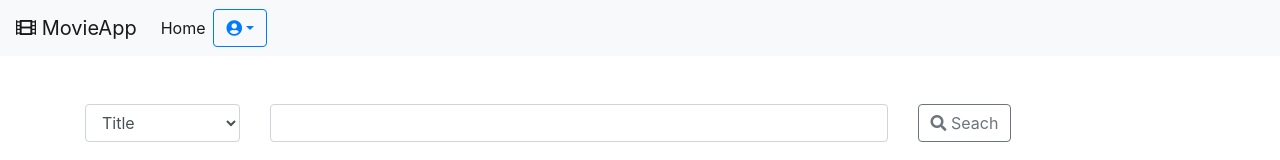
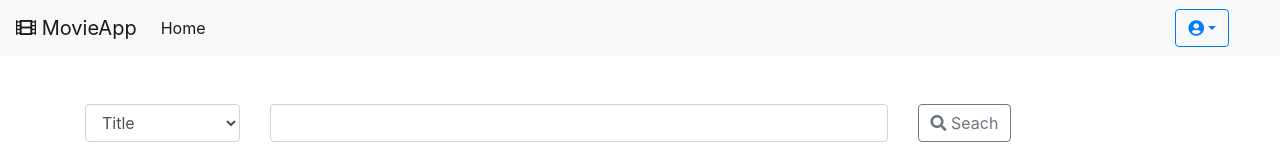
Before and after one commit to wilbertopachecob/movieApp, an Angular app in the folder front_end/: page /home in a window 1280 px wide. Shown: the top 160 px of the page. Built offline with nearby package versions, Linux system fonts and the light colour scheme; no server answers; sample sign-in values are in the browser's storage.

Commit message:
Moved Log in option to the left

```diff
--- a/front_end/src/app/components/header/header.component.html
+++ b/front_end/src/app/components/header/header.component.html
@@ -17,7 +17,11 @@
         >Home <span class="sr-only">(current)</span></a
       >
     </div>
-    <div *ngIf="!isLoggedIn(); else userSettings" class="navbar-nav">
+    <div
+      *ngIf="!isLoggedIn(); else userSettings"
+      class="navbar-nav"
+      style="margin-left: auto"
+    >
       <a
         class="nav-item nav-link"
         role="button"
@@ -34,7 +38,11 @@
       >
     </div>
     <ng-template #userSettings>
-      <div class="row" #userSettings>
+      <div
+        class="row"
+        #userSettings
+        style="margin-left: auto; margin-right: 20px"
+      >
         <div class="col">
           <div ngbDropdown class="d-inline-block">
             <button
```
